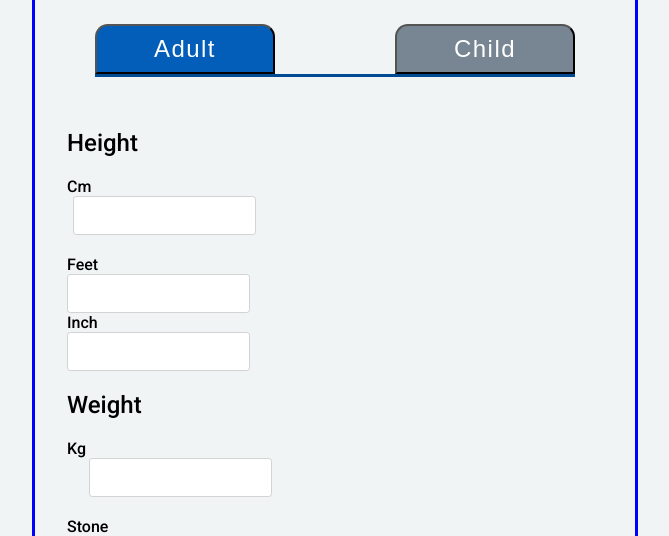
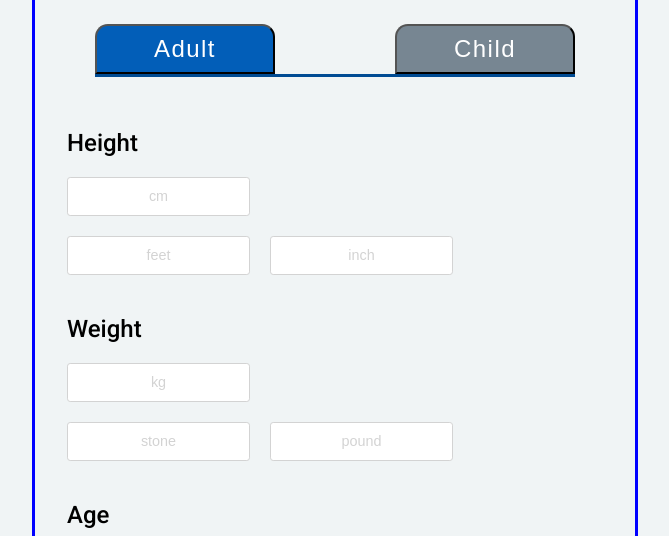
Before and after one commit to lukanogaj/bmiCalculator, a plain HTML site: page index.html in a window 1280 px wide. Shown: the part 264-800 px from the top of the page, without its empty margins (313-982 px from the left). Drawn offline with Linux system fonts and the light colour scheme.

Commit message:
inputsupdates

```diff
--- a/index.html
+++ b/index.html
@@ -29,27 +29,24 @@
           <h2 class="height-heading">Height</h2>
           <!-- /* div with the height select */ -->
           <div class="height-details">
-            <label for="height">Cm</label>
-            <input type" ="text" class="height-cm" />
+            <!-- Europe measure -->
+            <div class="eu-mesure">
+              <input placeholder="cm" type="text" class="height-cm" />
+            </div>
             <!-- English mesure -->
-            <div>
-              <label for="feet">Feet</label>
-              <input type="text" class="height-ft" />
-              <label for="inch">Inch</label>
-              <input type="text" class="height-inch" />
+            <div class="english-measure">
+              <input placeholder="feet" type="text" class="height-ft" />
+              <input placeholder="inch" type="text" class="height-inch" />
             </div>
           </div>
           <!-- Div with width details -->
           <h2 class="weight-heading">Weight</h2>
           <div class="weight-details">
-            <label for="weight">Kg</label>
-            <input type="text" class="weight-kg" />
+            <input placeholder="kg" type="text" class="weight-kg" />
             <!-- English mesure -->
             <div class="english-measure">
-              <label for="stone">Stone</label>
-              <input type="text" class="weight-stone" />
-              <label for="pound">Pound</label>
-              <input type="text" class="weight-pound" />
+              <input placeholder="stone" type="text" class="weight-stone" />
+              <input placeholder="pound" type="text" class="weight-pound" />
             </div>
           </div>
           <!-- Div with the age,sex, ethnic group -->
--- a/style.css
+++ b/style.css
@@ -114,8 +114,16 @@ h3 {
   border-radius: 0.5rem;
 }
 
+.calculator-button:hover {
+  background-color: #778692;
+}
+
 /* CSS for height and weights inputs */
-.height-details {
+/* .height-details {
+} */
+
+.english-measure {
+  display: flex;
 }
 
 input {
@@ -126,14 +134,40 @@ input {
   cursor: pointer;
 }
 
-.english-measure {
-  display: inline-block;
+input:hover {
+  border: 1px solid red;
 }
 
+::placeholder {
+  color: #d3d3d3;
+  text-align: center;
+  font-size: 0.9rem;
+}
 .height-cm {
-  margin: 0 0 20px 6px;
+  margin: 0 0 20px 0px;
+}
+.height-ft {
+  margin: 0 0 20px 0px;
+}
+.height-inch {
+  margin: 0 0 20px 20px;
 }
 
+/* Weights inputs*/
+
 .weight-kg {
-  margin: 0 0 20px 22px;
+  margin: 0 0 20px 0px;
 }
+.weight-stone {
+  margin: 0 0 20px 0px;
+}
+.weight-pound {
+  margin: 0 0 20px 20px;
+}
+
+/* Select and the bottom divs */
+.select-gender {
+  width: 100px;
+  height: 30px;
+  font-size: 1rem;
+}
```
